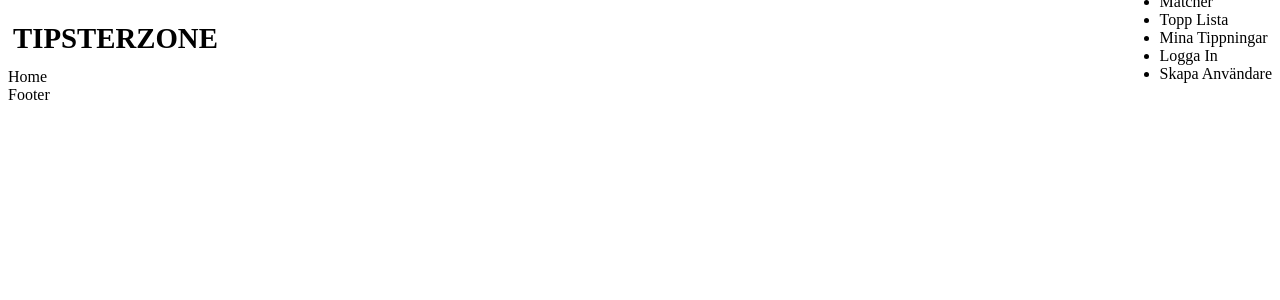
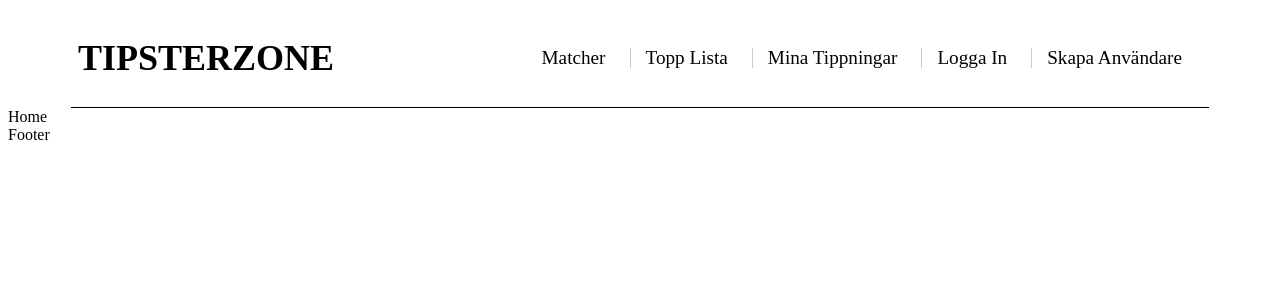
Before and after one commit to oscarkannerstedt/TipsterZone-Exjob, a React (Vite) app in the folder frontend/: page / in a window 1280 px wide. Shown: the top 300 px of the page. Built offline with nearby package versions, Linux system fonts and the light colour scheme.

Commit message:
Added - styling header for desktop

```diff
--- /dev/null
+++ b/frontend/src/style/header/header-desktop.scss
@@ -0,0 +1,65 @@
+@media (min-width: 1024px) {
+  .header {
+    height: 100px;
+
+    .logo {
+      font-size: 1.4rem;
+      cursor: pointer;
+    }
+
+    .nav-items {
+      display: flex;
+      flex-direction: row;
+      align-items: center;
+      gap: 20px;
+      list-style: none;
+      cursor: pointer;
+      margin: 0 50px 0 0;
+
+      li {
+        transition: color 0.2s ease-in;
+        padding: 0 10px;
+        font-size: 1rem;
+        position: relative;
+        display: flex;
+        align-items: center;
+
+        &::after {
+          content: "";
+          background: rgba(0, 0, 0, 0.2);
+          position: absolute;
+          margin: auto;
+          right: -15px;
+          top: 0;
+          bottom: 0;
+          height: 20px;
+          width: 1px;
+        }
+        &:last-child::after {
+          content: none;
+        }
+      }
+
+      li:hover {
+        text-decoration: underline;
+      }
+    }
+  }
+}
+
+@media (min-width: 1200px) {
+  .header {
+    .logo {
+      font-size: 1.5rem;
+      margin-left: 70px;
+    }
+
+    .nav-items {
+      margin: 0 80px 0 0;
+
+      li {
+        font-size: 1.2rem;
+      }
+    }
+  }
+}
--- a/frontend/src/style/header/header-mobile.scss
+++ b/frontend/src/style/header/header-mobile.scss
@@ -6,6 +6,8 @@
   width: 100%;
   height: 60px;
   background-color: white;
+  // border-bottom: 1px solid black;
+  position: relative;
 
   .logo {
     font-size: 1rem;
@@ -51,3 +53,13 @@
     }
   }
 }
+
+.header::after {
+  content: "";
+  position: absolute;
+  bottom: 0;
+  left: 5%;
+  width: 90%;
+  height: 1px;
+  background-color: black;
+}
--- a/frontend/src/style/header/header.scss
+++ b/frontend/src/style/header/header.scss
@@ -1,2 +1,3 @@
 @use "./header-mobile.scss" as *;
 @use "./header-tablet.scss" as *;
+@use "./header-desktop.scss" as *;
```
